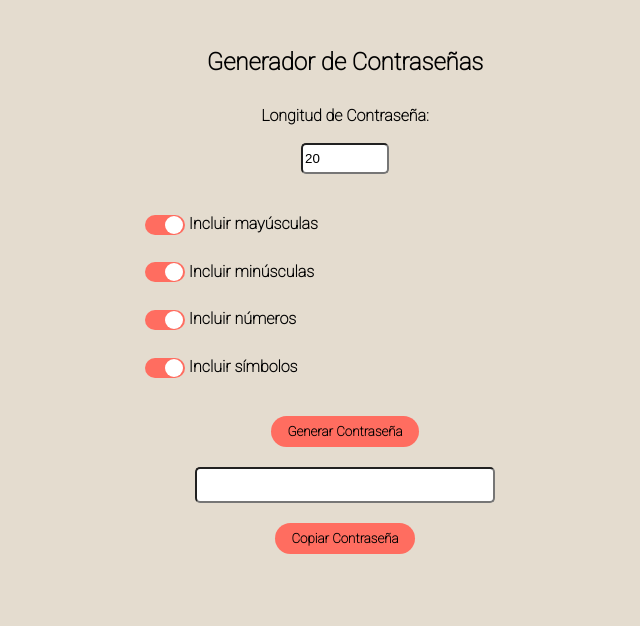
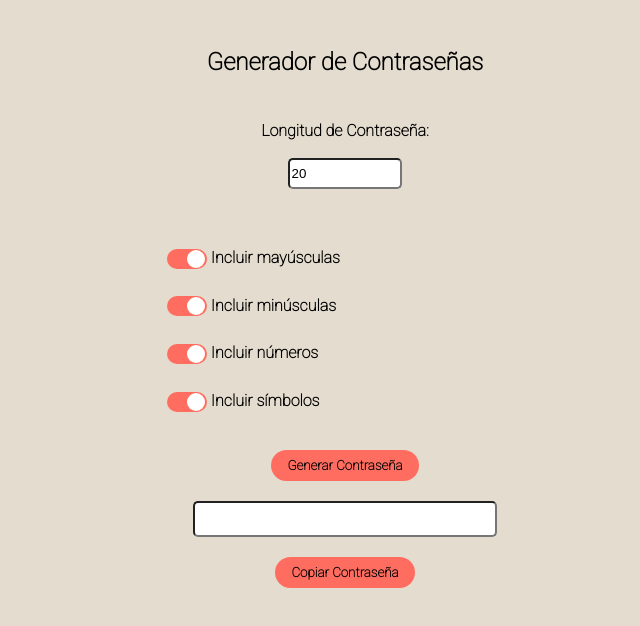
Before and after one commit to ElianVilla/Generador_contrase-as, a browser extension: page index.html in a window 768 px wide. Shown: the whole page, without its empty margins (39-679 px from the left). Drawn offline with Linux system fonts and the light colour scheme.

Commit message:
Adaptado a pantallas

```diff
--- a/styles.css
+++ b/styles.css
@@ -153,3 +153,51 @@ button:hover {
     vertical-align: middle;
     margin-top: 20px;
 }
+
+/* Media Query para pantallas medianas */
+@media (min-width: 768px) and (max-width: 1024px) {
+    .container {
+        max-width: 100%;
+        display: flex;
+        flex-direction: column;
+        align-items: center;
+    }
+
+    h2 {
+        font-size: 24px;
+    }
+
+    .checkbox-group {
+        align-self: flex-start;
+        margin-left: 25%;
+    }
+
+    #length {
+        width: 15%;
+    }
+    #passwordInput {
+        width: 40%;
+    }
+    /* Ajuste para el botón de generar contraseña */
+    #generate {
+        margin-top: 30px;
+    }
+}
+
+/* Media Query para pantallas pequeñas */
+@media (max-width: 767px) {
+    .container {
+        max-width: 100%;
+    }
+
+    h2 {
+        font-size: 20px;
+    }
+
+    #length{
+        width: 30%;
+    }
+    #passwordInput {
+        width: 80%;
+    }
+}
```
